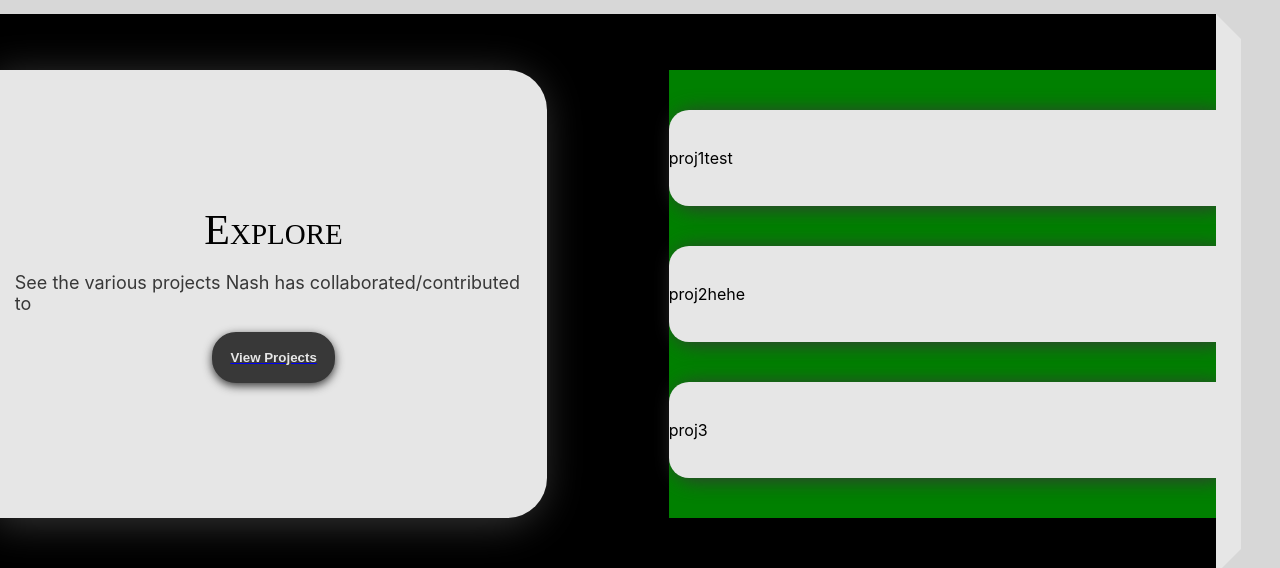
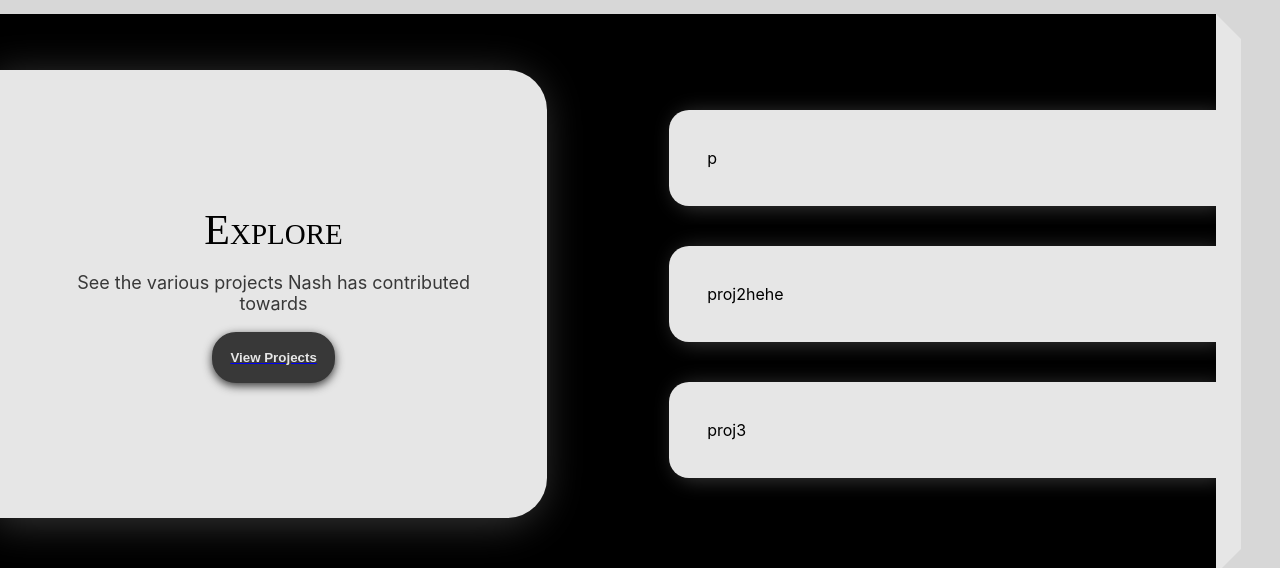
Before and after one commit to NashRudiak/portfolioserver, a React (Create React App) app: page / in a window 1280 px wide. Shown: the part 1386-1954 px from the top of the page. Built offline with nearby package versions, Linux system fonts and the light colour scheme.

Commit message:
Added animations to text font

```diff
--- a/src/code/HomeComp/Explore.js
+++ b/src/code/HomeComp/Explore.js
@@ -3,35 +3,42 @@ import { NavLink } from 'react-router-dom';
 import { useInView } from "react-intersection-observer";
 
 function Explore() {
-    const [proj1, inView1] = useInView({ threshold: 0.5 });
-    const [proj2, inView2] = useInView({ threshold: 0.5 });
-    const [proj3, inView3] = useInView({ threshold: 0.5 });
+    const [suggestcap, inViewCap] = useInView({ threshold: 0.5 });
+    const [proj1, inView1] = useInView({ threshold: 0.1 });
+    const [proj2, inView2] = useInView({ threshold: 0.1 });
+    const [proj3, inView3] = useInView({ threshold: 0.1 });
     return(
         <div class="section">
             <div class="fillbar" id="right" />
             <div class="playspace projectoverview" id="left">
-                <div class="suggestbox">
+                <div class="suggestbox" ref={suggestcap}>
                     <div class="titlefont emphtext">Explore</div>
-                    <div class="textbox">See the various projects Nash has collaborated/contributed to</div>
+                    <div class={inViewCap ? "textbox suggestcaption textanim" : " suggestcaption textbox suggesthide"}>See the various projects Nash has contributed towards</div>
                     <NavLink to="/projects"><button class="button">View Projects</button></NavLink>
                 </div>
                 <div class="projectbox">
                     <ul>
-                        <li ref={proj1}>
-                            <div class={inView1 ? "" : "hidden"}>
-                                proj1test
+                        <div ref={proj1}>
+                            <li class={inView1 ? "slidein" : "hidden"}>
+                                <div class={inView1 ? "textlist" : "hidden"}>
+                                    p
                                 </div>
                             </li>
-                        <li ref={proj2}>
-                            <div class={inView2 ? "" : "hidden"}>
+                        </div>
+                        <div ref={proj2}>
+                            <li class={inView2 ? "slidein" : "hidden"}>
+                                <div class={inView2 ? "textlist" : "hidden"}>
                                     proj2hehe
                                 </div>
                             </li>
-                        <li ref={proj3}>
-                            <div class={inView3 ? "" : "hidden"}>
+                        </div>
+                        <div ref={proj3}>
+                            <li class={inView3 ? "slidein" : "hidden"}>
+                                <div class={inView3 ? "textlist" : "hidden"}>
                                     proj3
                                 </div>
                             </li>
+                        </div>
                     </ul>
                 </div>
             </div>
--- a/src/stylesheets/Home.css
+++ b/src/stylesheets/Home.css
@@ -170,12 +170,21 @@ div.emphtext {
     margin: 2vh;
 }
 
+div.suggestcaption {
+    margin-left: 3vw;
+    margin-right: 3vw;
+    text-align: center;
+}
+
+div.suggesthide {
+    color: var(--backEmph);
+}
+
 div div.projectbox {
     grid-column-start: listboxleftP;
     grid-column-end: listboxrightP;
     grid-row-start: boxtopP;
     grid-row-end: boxbottomP;
-    background-color: green;
     padding: 0px;
 }
 
@@ -200,3 +209,12 @@ div div.projectbox ul li {
     justify-content: left;
     align-items: center;
 }
+
+ul li.slidein {
+    animation: 1s ease-out 0s 1 both slideinright;
+}
+
+div.textlist {
+    animation: 0.5s ease-in 0.7s 1 both bounceIn;
+    margin: 3vw;
+}
```
Lines whose indentation alone changed are shown as unchanged.
